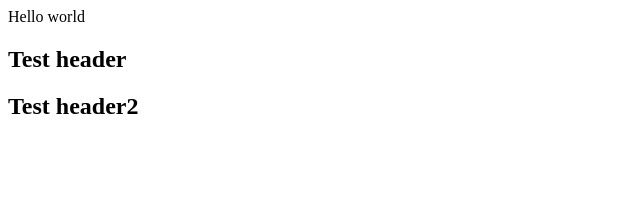
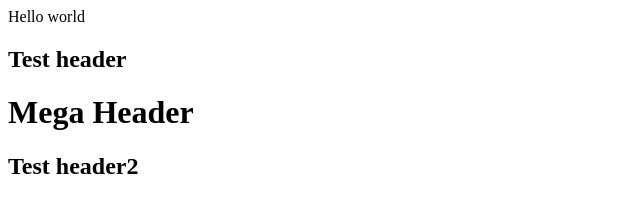
Before and after one commit to josephmudd/codelouisville-demo, a plain HTML site: page index.html in a window 1280 px wide. Shown: the whole page, without its empty margins (0-640 px from the left). Drawn offline with Linux system fonts and the light colour scheme.

Commit message:
Update index.html

```diff
--- a/index.html
+++ b/index.html
@@ -3,6 +3,7 @@
 <body>
 Hello world
 <h2>Test header</h2>
+  <h1> Mega Header </h1>
 <h2>Test header2</h2>
 </body>
 </html>
```
